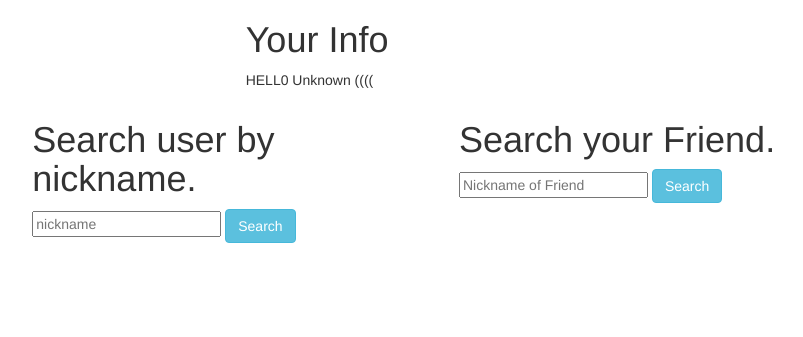
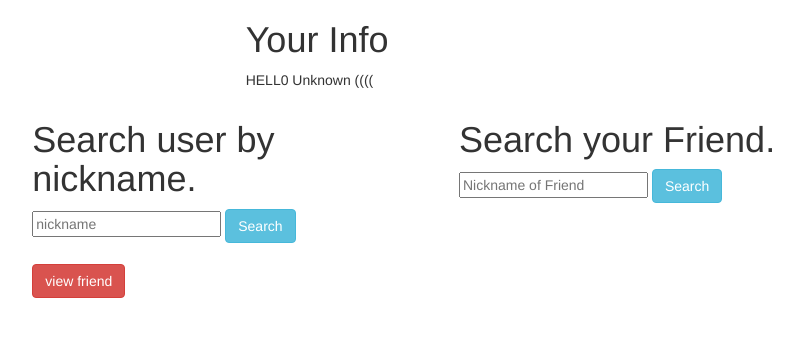
Before and after one commit to wishwater/SQlite-project, a Flask app: template урок10/templates/home.html in a window 1280 px wide. Shown: the top 337 px of the page, without its empty margins (196-999 px from the left). Run offline with Flask 2, Linux system fonts and the light colour scheme; the template is opened without the code that fills it, so the values that code supplies are empty; parts of the project's set-up code (start-up, migrations or seed data) failed here and were passed over; some libraries are stand-ins or nearby versions.

Commit message:
getfriends func return none

```diff
--- a/урок10/app.py
+++ b/урок10/app.py
@@ -73,22 +73,20 @@ def add_friend():
 @app.route('/find_friend', methods = ["GET","POST"])
 @login_required
 def find_friend():
-    if request.method == 'POST':
+    if request.method == 'GET':
         user_nickname = session['username']
         user = UserManager()
         if user.SelectUser(user_nickname):
             user_id = user.object.id
-        friend_nickname = request.form['friend_nickname']
+        friend_nickname = request.args['friend_nickname']
         friend = UserManager()
         if friend.SelectUser(friend_nickname):
             friend_id = friend.object.id
         friend = UserRelationManager()
         if user_id and friend_id:
-            print('ok')
             IsItYourFriend = friend.isFriend(user_id , friend_id)
             print(IsItYourFriend)
             if IsItYourFriend == True:
-                print('ok1.5')
                 return redirect(url_for('nickname', nickname = friend_nickname))
             else:
                 #context = {'Error': []}
@@ -132,18 +130,15 @@ def block_friend():
 
 @app.route('/friends_view',methods = ["GET","POST"])
 @login_required
-def view():
-    friends = {}
+def friends_view():
     user_nickname = session['username']
     print(user_nickname)
     user = UserManager()
-    print('ok1')
     if user.SelectUser(user_nickname):
         user_id = user.object.id
-        print(user_id)
-        print('ok1.5')
     user = UserRelationManager()
     friends = user.getFriends(user_id)
+    print(friends.object)
     print(friends)
 
 @app.route('/<nickname>',methods=["GET","POST"])
@@ -176,7 +171,6 @@ def home():
         context['user'] = user
         context['loginUser'] = user
     return render_template('home.html', context=context)
-
 
 def addToSession(user):
     session['username'] = user.object.nickname
--- a/урок10/templates/home.html
+++ b/урок10/templates/home.html
@@ -62,7 +62,7 @@ tr:nth-child(even) {
 {% block search_friend%}
 {%if context.user.object.id == context.loginUser.object.id%}
 <h1>Search your Friend.</h1>
-<form action = "/find_friend" method="POST">
+<form action = "/find_friend">
 	<input name = "friend_nickname" placeholder = "Nickname of Friend">
 	<button type="submit" value = "submit" class="btn btn-info">Search</button>
 </form>
@@ -85,6 +85,13 @@ tr:nth-child(even) {
 {%endif%}
 {% endblock %}
 
+{% block friends_view%}
+{%if context.user.object.id == context.loginUser.object.id%}
+	<form action="/friends_view">
+	<br><button type="submit" class="btn btn-danger">view friend</button>
+	</form>
+{%endif%}
+{% endblock %}
 
 {% block block_friend%}
 {%if context.user.object.id != context.loginUser.object.id%}
--- a/урок10/templates/main.html
+++ b/урок10/templates/main.html
@@ -34,6 +34,15 @@
 		</div>
 		<div class="col-lg-2 col-md-3 col-sm-1"></div>
 	</div>
+    <div class = "row">
+		<div class="col-lg-2 col-md-3 col-sm-1"></div>
+		<div class="col-lg-4 col-md-3 col-sm-5">
+            {% block friends_view %}{% endblock %}
+		</div>
+		<div class="col-lg-4 col-md-3 col-sm-5">
+		</div>
+		<div class="col-lg-2 col-md-3 col-sm-1"></div>
+	</div>
 </div>
 </body>
 </html>
```
